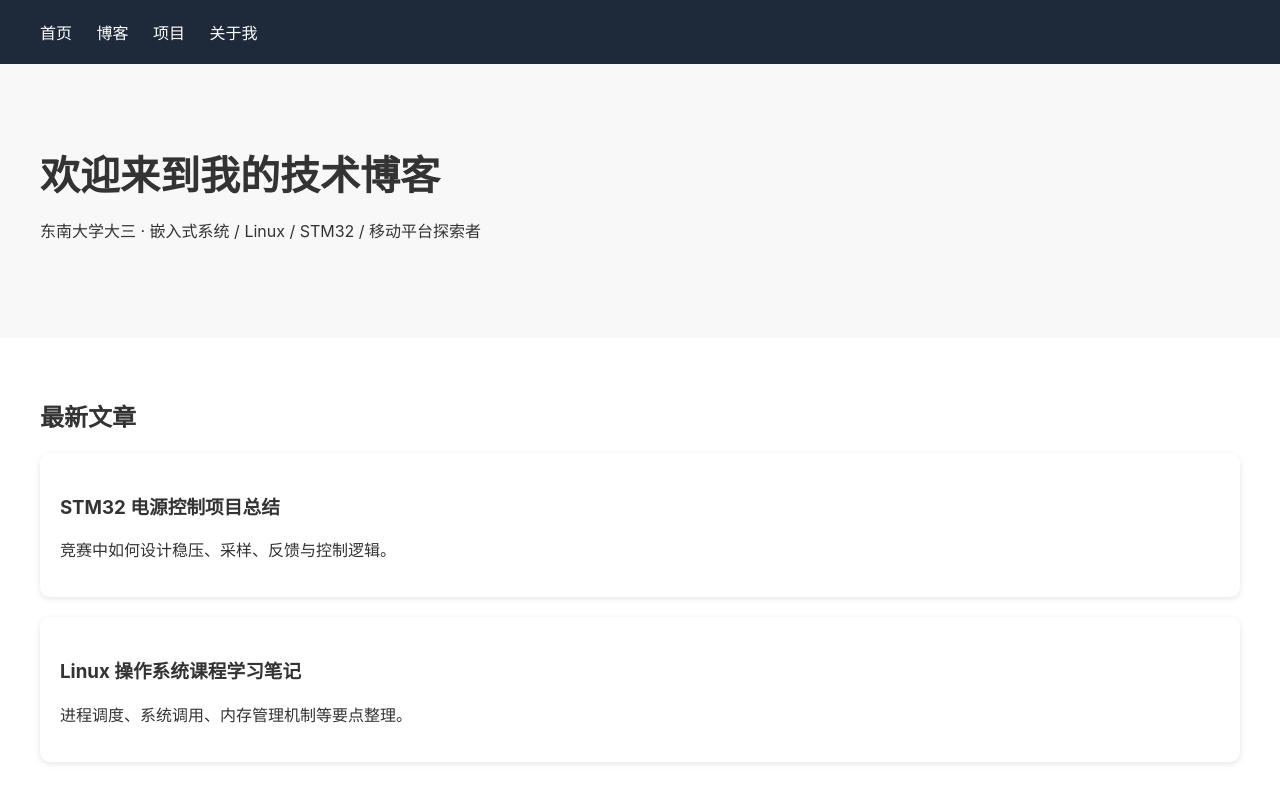
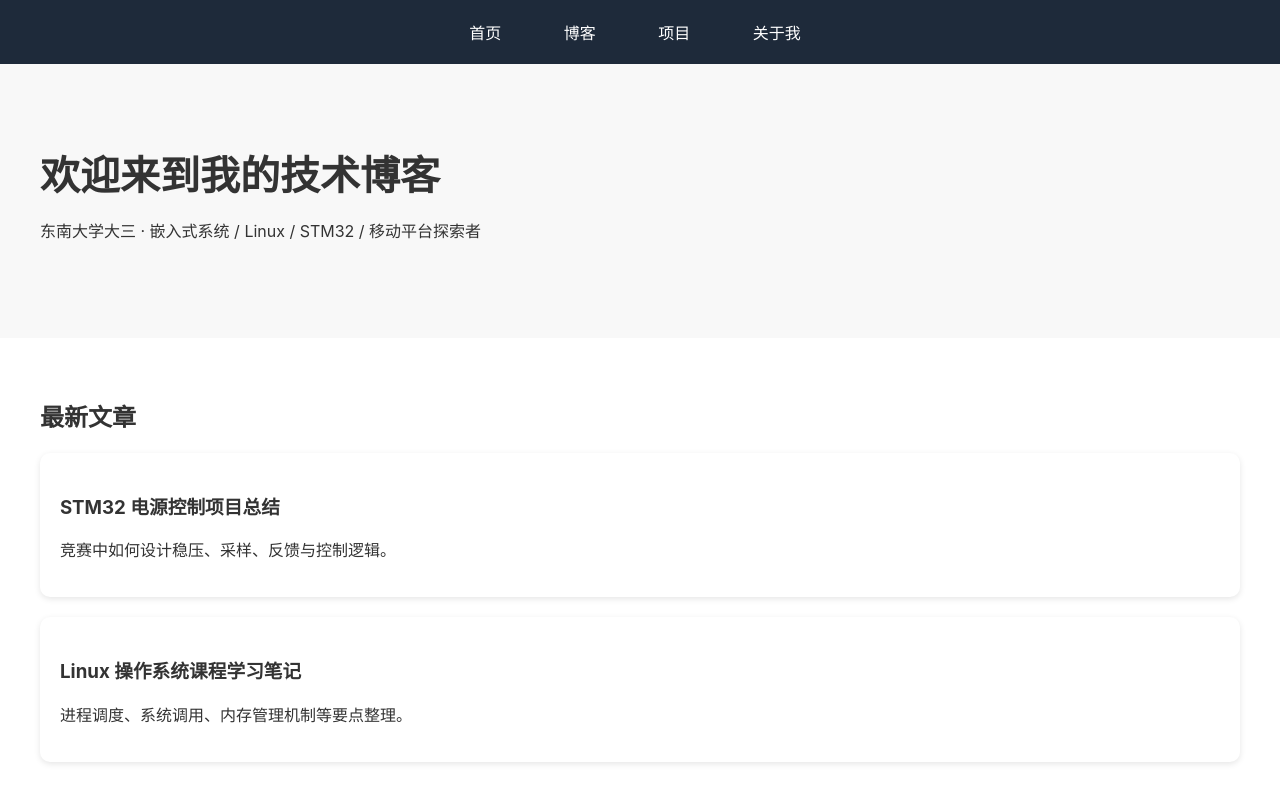
Before and after one commit to HorryChan-energetic/HorryChan-energetic.github.io, a plain HTML site: page index.html in a window 1280 px wide. Shown: the top 800 px of the page. Drawn offline with Linux system fonts and the light colour scheme.

Commit message:
Update title and style in index.html

```diff
--- a/index.html
+++ b/index.html
@@ -3,16 +3,48 @@
 <head>
   <meta charset="UTF-8" />
   <meta name="viewport" content="width=device-width, initial-scale=1.0" />
-  <title>我的技术博客</title>
+  <title>HorryChan's Cottage</title>
   <style>
     body { font-family: "Inter", sans-serif; margin: 0; padding: 0; color: #333; }
-    header { background: #1E2A3A; color: white; padding: 20px 40px; }
-    header nav a { color: white; margin-right: 20px; text-decoration: none; }
+    header { background: #1E2A3A; color: white; padding: 20px 40px; text-align: center}
     .hero { padding: 80px 40px; background: #F8F8F8; }
     .hero h1 { margin: 0; font-size: 40px; }
     .section { padding: 40px; }
     .card { background: white; padding: 20px; margin-bottom: 20px; border-radius: 10px; box-shadow: 0 2px 6px rgba(0,0,0,0.1); }
     footer { text-align: center; padding: 20px; background: #F0F0F0; }
+    header nav a {
+    color: white;
+    text-decoration: none;
+    margin-right: 10px;
+    padding: 20px 24px;
+    border-radius: 10px;
+    transition: all 0.3s cubic-bezier(0.4, 0, 0.2, 1);
+    position: relative;
+    font-weight: 500;
+  	}
+    header nav a:hover {
+      background: linear-gradient(135deg, rgba(255,255,255,0.15), rgba(255,255,255,0.05));
+      box-shadow:
+        0 4px 15px rgba(0, 0, 0, 0.2),
+        0 0 0 1px rgba(255, 255, 255, 0.1);
+      transform: translateY(-3px);
+      color: #fff;
+    }
+
+    header nav a::after {
+      content: '';
+      position: absolute;
+      bottom: 0;
+      left: 50%;
+      width: 0;
+      height: 2px;
+      background: linear-gradient(90deg, #4FC311, #29B6F6);
+      transition: all 0.3s ease;
+      transform: translateX(-50%);
+    }
+    header nav a:hover::after {
+      width: 80%;
+    }
   </style>
 </head>
 <body>
```
